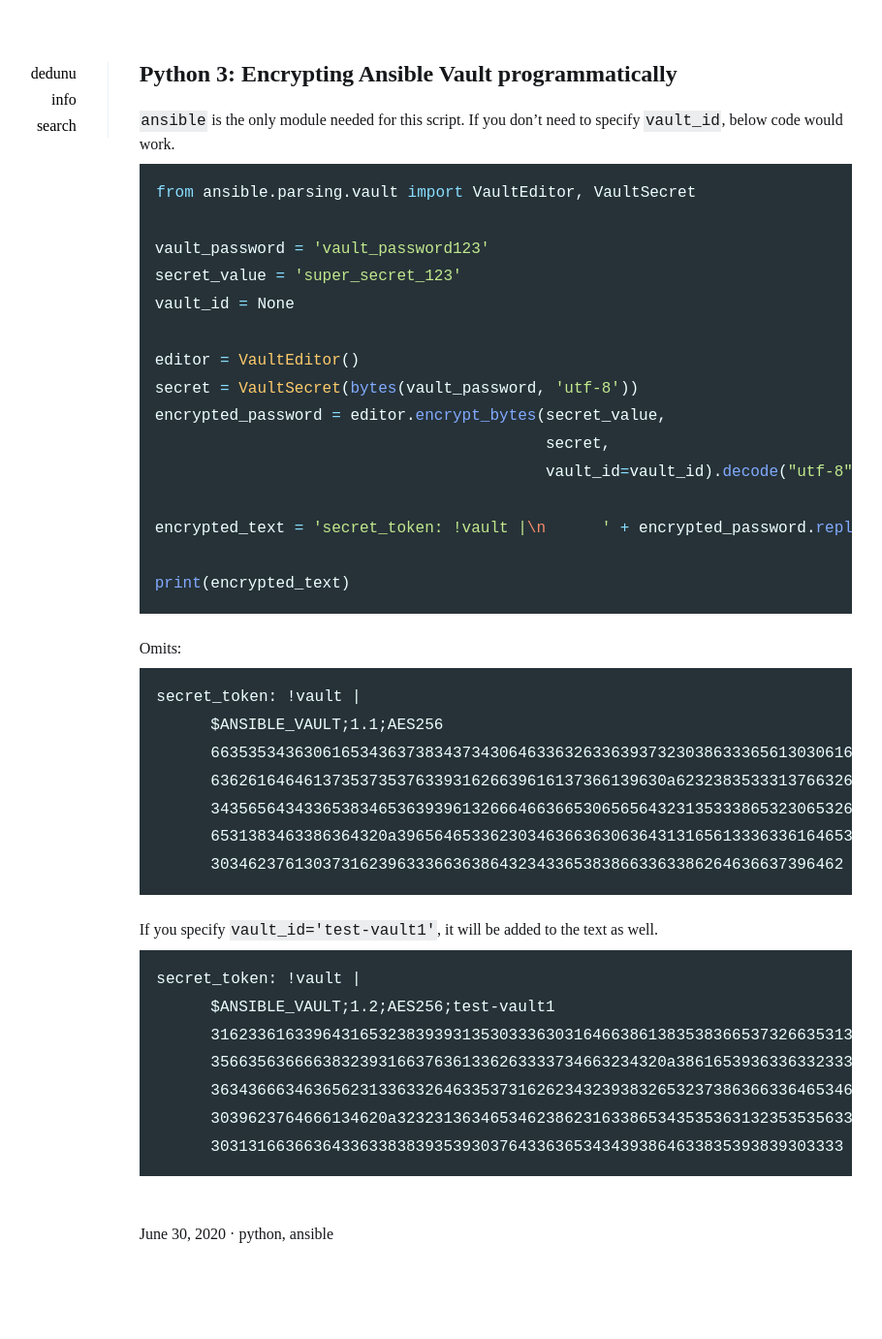
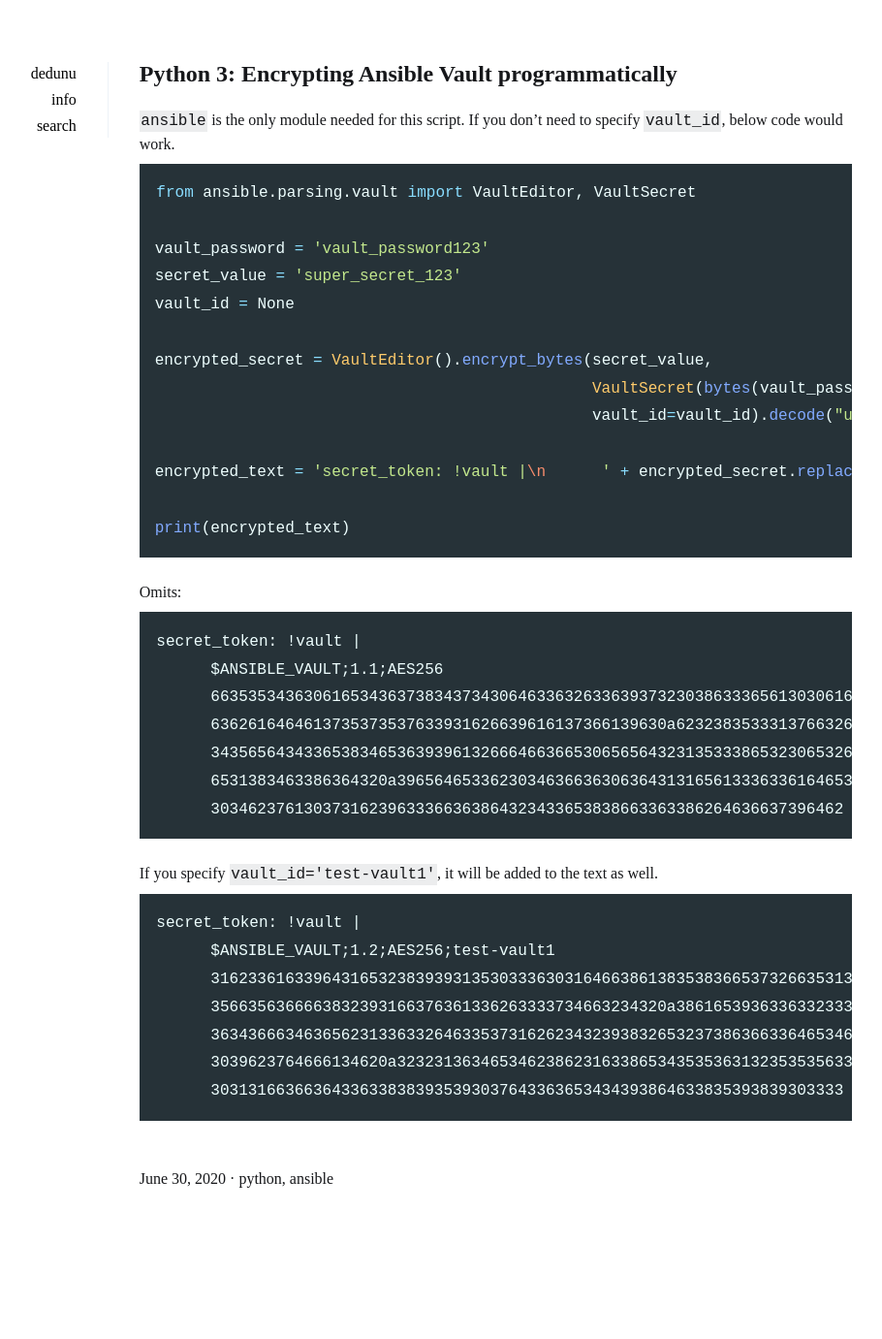
Before and after one commit to dedunu/dedunu.github.io, a Jekyll site: the page built from _posts/2020-06-30-python-3-ansible-encrypt-credentials.md, in a window 1280 px wide. Shown: the whole page at 97% size, without its empty margins (209-1119 px from the left). Built offline with Jekyll 4.4.1, drawn with Linux system fonts in a browser that asks for light colours; some web fonts are replaced; after the commit the page ends 1324 px from its top, so only the background shows below that.

Commit message:
Update 2020-06-30-python-3-ansible-encrypt-credentials.md

````diff
--- a/_posts/2020-06-30-python-3-ansible-encrypt-credentials.md
+++ b/_posts/2020-06-30-python-3-ansible-encrypt-credentials.md
@@ -18,13 +18,11 @@
 secret_value = 'super_secret_123'
 vault_id = None
 
-editor = VaultEditor()
-secret = VaultSecret(bytes(vault_password, 'utf-8'))
-encrypted_password = editor.encrypt_bytes(secret_value,
-                                          secret,
-                                          vault_id=vault_id).decode("utf-8")
+encrypted_secret = VaultEditor().encrypt_bytes(secret_value,
+                                               VaultSecret(bytes(vault_password, 'utf-8')),
+                                               vault_id=vault_id).decode("utf-8")
 
-encrypted_text = 'secret_token: !vault |\n      ' + encrypted_password.replace('\n', '\n      ')
+encrypted_text = 'secret_token: !vault |\n      ' + encrypted_secret.replace('\n', '\n      ')
 
 print(encrypted_text)
 ```
````
